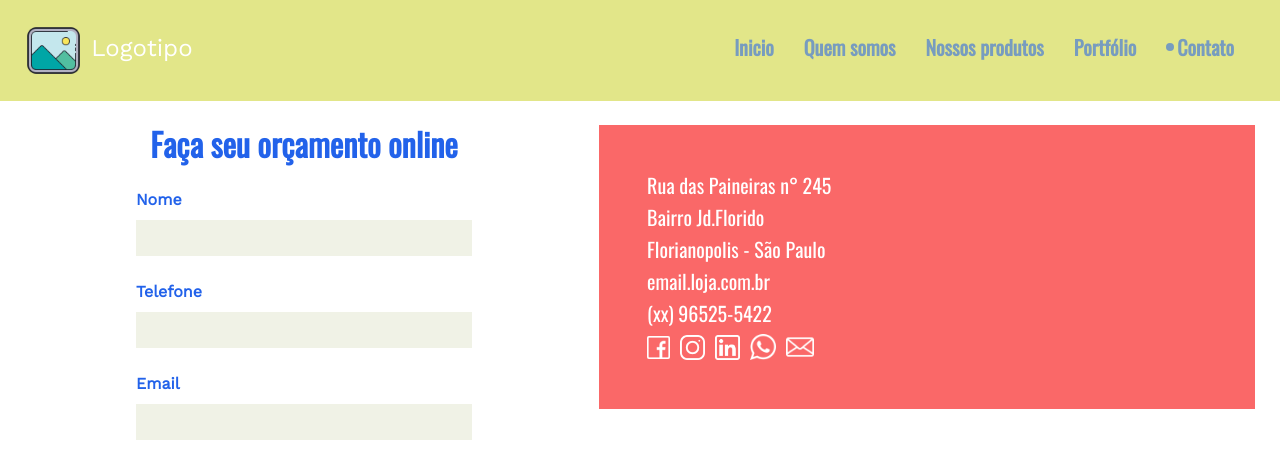
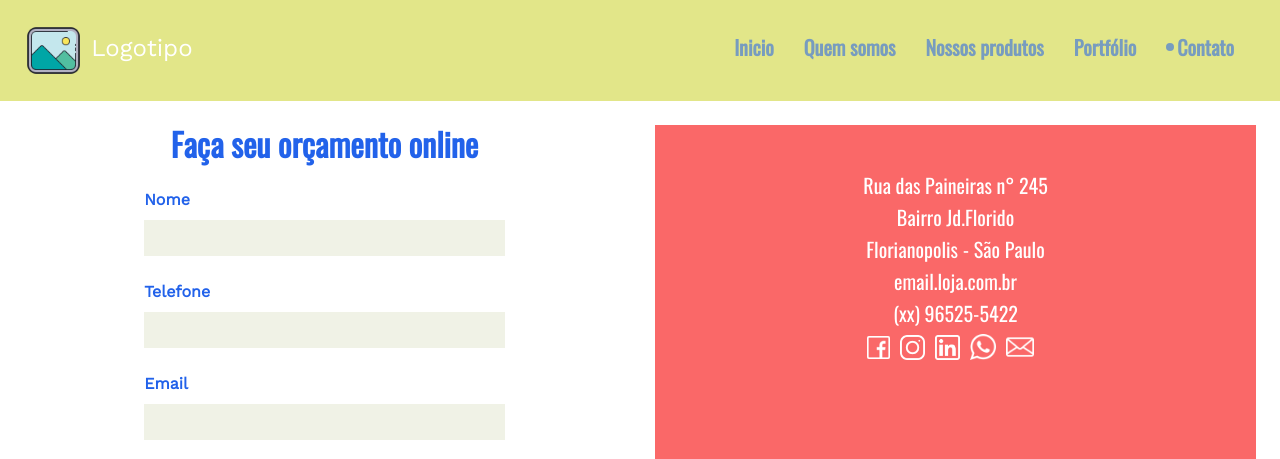
Before and after one commit to FelipeModena/Template-Site-Confeitos, a Nuxt app in the folder client-template2/: page /contato in a window 1280 px wide. Shown: the top 459 px of the page. Built offline with nearby package versions, Linux system fonts and the light colour scheme.

Commit message:
Update contato.vue

```diff
--- a/client-template2/pages/contato.vue
+++ b/client-template2/pages/contato.vue
@@ -2,24 +2,41 @@
   <div class="px-4 my-4 cor-fundo-primaria">
     <div class="row">
       <FormsContato
-      id="contato-forms-contato"
-        class="col "
+        id="contato-forms-contato"
+        class="col"
         :ativo="index.forms.ativo"
         :listaIputs="index.forms.inputs"
         :mensagem="index.forms.mensagem"
       />
-      <ListaInformativa id="contato-lista-informativa" class="p-5 col" :contato="dadosCadastrais" />
+      <div class="col">
+        <h1 v-if="mobile" class="ml-5 text-center">
+          <strong>Fale conosco e faça seu orçamento!</strong>
+        </h1>
+        <ListaInformativa
+          id="contato-lista-informativa"
+          class="p-5 col w-100 text-center"
+          :contato="dadosCadastrais"
+        />
+      </div>
     </div>
 
-    <div class="my-4 mx-3" v-html="contato.iframeMapaGoogle" id="contato-iframe" v-show="contato.iframeMapaGoogle">
-
-    </div>
+    <div
+      class="my-4 mx-3"
+      v-html="contato.iframeMapaGoogle"
+      id="contato-iframe"
+      v-show="contato.iframeMapaGoogle"
+    ></div>
   </div>
 </template>
 
 <script>
 import { mapGetters } from "vuex";
 export default {
+  data() {
+    return {
+      mobile: false,
+    };
+  },
   computed: {
     ...mapGetters({
       index: "conteudo/index",
@@ -27,17 +44,31 @@ export default {
       contato: "conteudo/contato",
     }),
   },
+  mounted() {
+    if (document.documentElement.clientWidth <= 850) {
+      this.mobile = true;
+    }
+
+    addEventListener("resize", () => {
+      if (document.documentElement.clientWidth <= 850) {
+        this.mobile = true;
+      } else {
+        this.mobile = false;
+      }
+    });
+  },
 };
 </script>
 
 <style>
-#contato-lista-informativa{
-height: 100%;
+#contato-lista-informativa {
+  height: 500px;
+  width: 45%;
 }
-#contato-forms-contato input{
-width: 100%;
+#contato-forms-contato input {
+  width: 100%;
 }
-#contato-iframe iframe{
-width: 100%;
+#contato-iframe iframe {
+  width: 100%;
 }
 </style>
```
